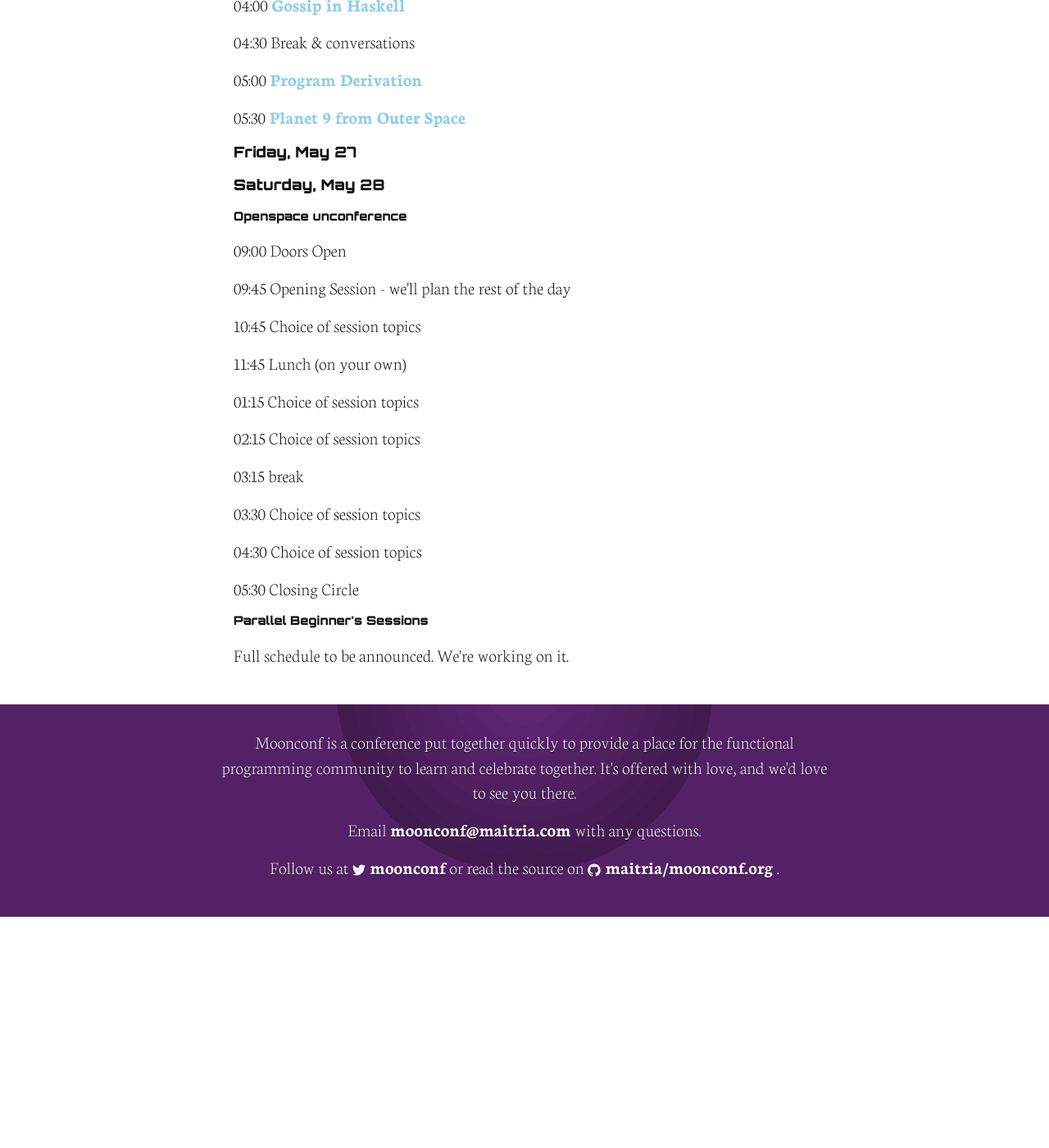
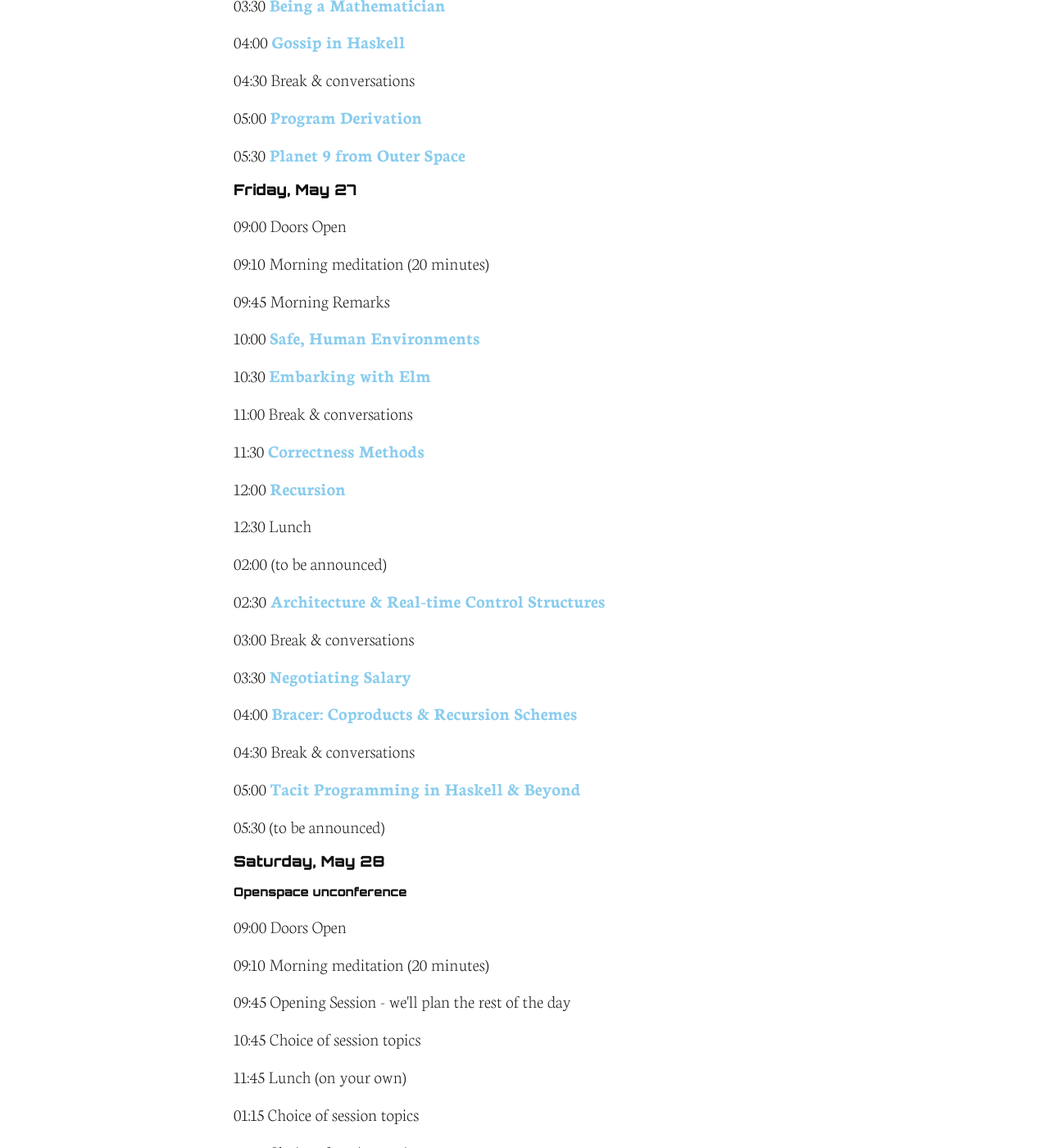
Before and after one commit to maitria/moonconf.org, a Jekyll site: the page built from schedule.html, in a window 1280 px wide and 1400 px high, scrolled down 1144 px. Shown: the whole window at 82% size. Built offline with Jekyll 4.4.1, drawn with Linux system fonts in a browser that asks for light colours; before the commit the page ends 2262 px from its top, so only the background shows below that; some of the changed text lies outside the part shown.

Commit message:
Friday schedule.

```diff
--- a/_includes/schedule-content.html
+++ b/_includes/schedule-content.html
@@ -7,6 +7,7 @@
   <div class="section-block-content wrapper">
     <h5>Thursday, May 26</h5>
     <p>09:00 Doors Open</p>
+    <p>09:10 Morning meditation (20 minutes)</p>
     <p>09:45 Opening Remarks</p>
     <p>10:00 <a href="/#well-actually">"Well, Actually"</a></p>
     <p>10:30 <a href="/#hacking-web-apps">"Hacking Web Apps with Clojure(Script)"</a></p>
@@ -23,9 +24,27 @@
     <p>05:00 <a href="/#program-derivation">Program Derivation</a></p>
     <p>05:30 <a href="/#planet-9">Planet 9 from Outer Space</a></p>
     <h5>Friday, May 27</h5>
+    <p>09:00 Doors Open</p>
+    <p>09:10 Morning meditation (20 minutes)</p>
+    <p>09:45 Morning Remarks</p>
+    <p>10:00 <a href="/#safe-environments">Safe, Human Environments</a></p>
+    <p>10:30 <a href"/#embarking-with-elm">Embarking with Elm</a></p>
+    <p>11:00 Break & conversations</p>
+    <p>11:30 <a href="/#correctness-methods">Correctness Methods</a></p>
+    <p>12:00 <a href="/#recursion-where-functional-hits-bottom">Recursion</a></p>
+    <p>12:30 Lunch</p>
+    <p>02:00 (to be announced)</p>
+    <p>02:30 <a href="/#architecture-front-end">Architecture &amp; Real-time Control Structures</a></p>
+    <p>03:00 Break & conversations</p>
+    <p>03:30 <a href="/#negotiating-salary">Negotiating Salary</a></p>
+    <p>04:00 <a href="/#bracer-coproducts">Bracer: Coproducts &amp; Recursion Schemes</a></p>
+    <p>04:30 Break & conversations</p>
+    <p>05:00 <a href="/#point-free-or-die">Tacit Programming in Haskell &amp; Beyond</a></p>
+    <p>05:30 (to be announced)</p>
     <h5>Saturday, May 28</h5>
     <h6>Openspace unconference</h6>
     <p>09:00 Doors Open</p>
+    <p>09:10 Morning meditation (20 minutes)</p>
     <p>09:45 Opening Session - we'll plan the rest of the day</p>
     <p>10:45 Choice of session topics</p>
     <p>11:45 Lunch (on your own)
```
